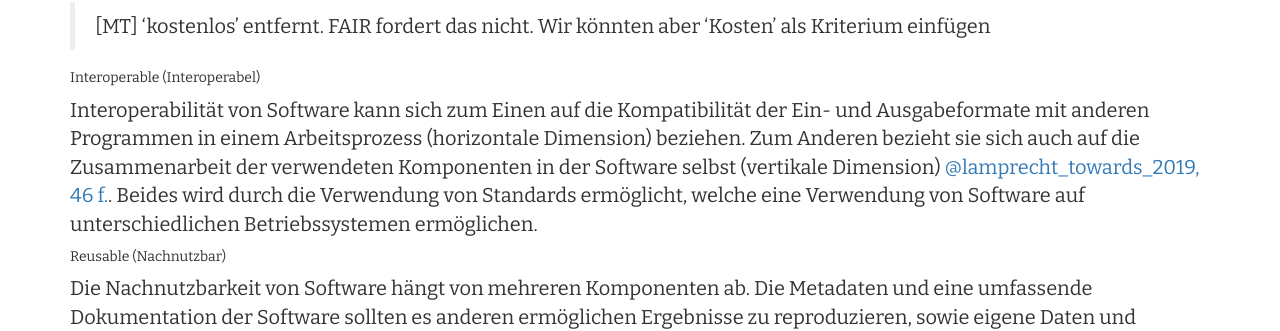
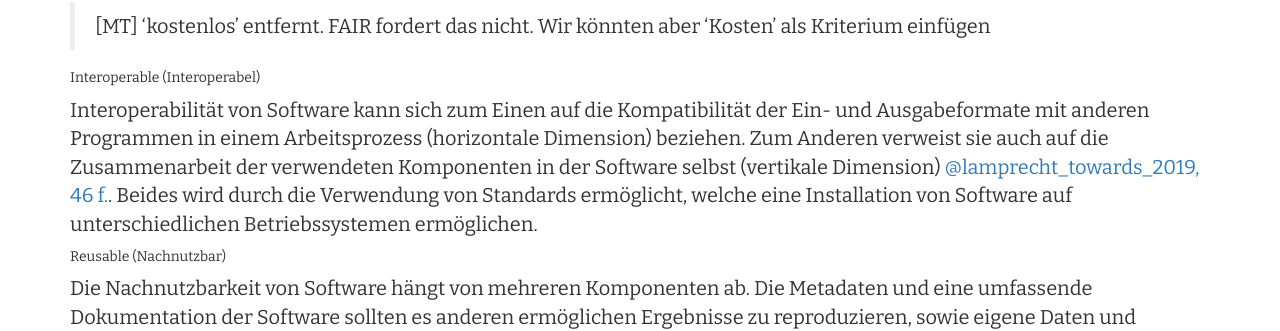
Before and after one commit to Research-Squirrel-Engineers/Impuls_SoftwareRezensionen_DGUF, a Jekyll site: the page built from Draft.md, in a window 1280 px wide and 900 px high, scrolled down 5526 px. Shown: the part 162-493 px from the top of the window. Built offline with Jekyll 4.4.1, drawn with Linux system fonts in a browser that asks for light colours; nearby versions of some CDN libraries.

Commit message:
Wortdopplung entfernt

```diff
--- a/Draft.md
+++ b/Draft.md
@@ -127,7 +127,7 @@ Weitere Aspekte, welche die Zugänglichkeit erleichtern, sind die Verfügbarkeit
 
 ##### Interoperable (Interoperabel)
 
-Interoperabilität von Software kann sich zum Einen auf die Kompatibilität der Ein- und Ausgabeformate mit anderen Programmen in einem Arbeitsprozess (horizontale Dimension) beziehen. Zum Anderen bezieht sie sich auch auf die Zusammenarbeit der verwendeten Komponenten in der Software selbst (vertikale Dimension) [@lamprecht_towards_2019, 46 f.](#lamprecht_towards_2019). Beides wird durch die Verwendung von Standards ermöglicht, welche eine Verwendung von Software auf unterschiedlichen Betriebssystemen ermöglichen.
+Interoperabilität von Software kann sich zum Einen auf die Kompatibilität der Ein- und Ausgabeformate mit anderen Programmen in einem Arbeitsprozess (horizontale Dimension) beziehen. Zum Anderen verweist sie auch auf die Zusammenarbeit der verwendeten Komponenten in der Software selbst (vertikale Dimension) [@lamprecht_towards_2019, 46 f.](#lamprecht_towards_2019). Beides wird durch die Verwendung von Standards ermöglicht, welche eine Installation von Software auf unterschiedlichen Betriebssystemen ermöglichen.
 
 
 ##### Reusable (Nachnutzbar)
```
